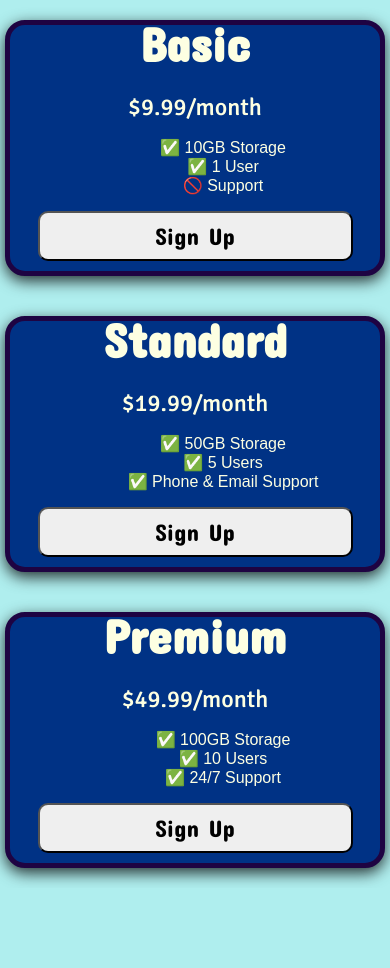
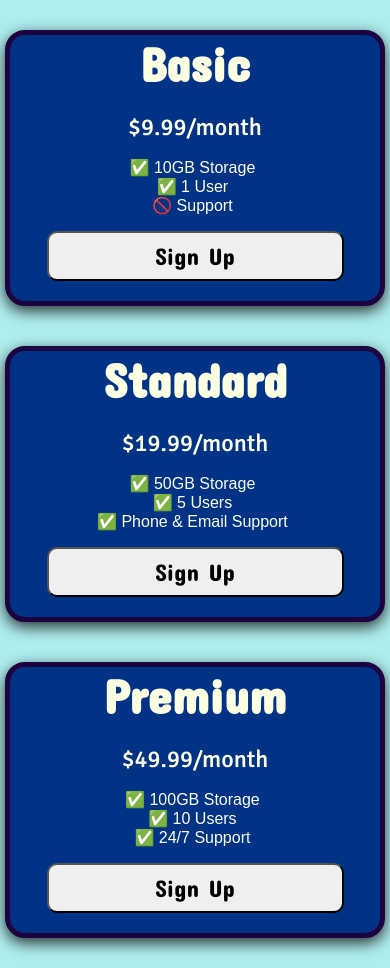
Before and after one commit to TeyWeiYeh/Pricing-Table, a plain HTML site: page index.html in a window 390 px wide. Before the commit the page ends 888 px from the top, so only its background shows below. Drawn offline with Linux system fonts and the light colour scheme; a web font is replaced by a local one.

Commit message:
Add files via upload

```diff
--- a/index.html
+++ b/index.html
@@ -107,19 +107,19 @@
                 padding: 20px; /* Ensure padding doesn't push content outside */
             }
 
-            .pricing-plan > .plan-features {
+            .pricing-plan > .plan-features{
                 text-align: center;
-                padding: 0;
+                padding-right: 50px;
             }
         }
 
         @media (max-width: 768px) {
             .pricing-container {
-                padding: 10px;
+                padding: auto;
             }
 
             .pricing-plan {
-                padding: 10px;
+                padding: 20px auto;
             }
         }
     </style>
```
